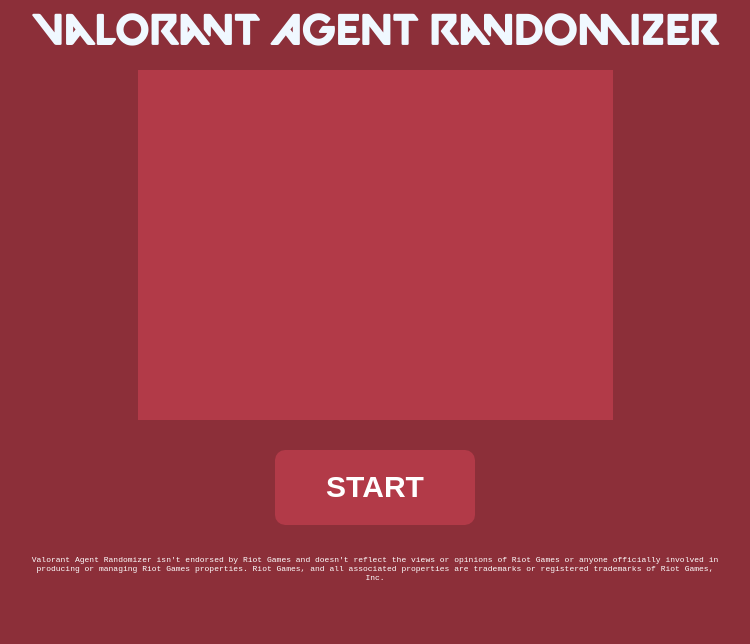
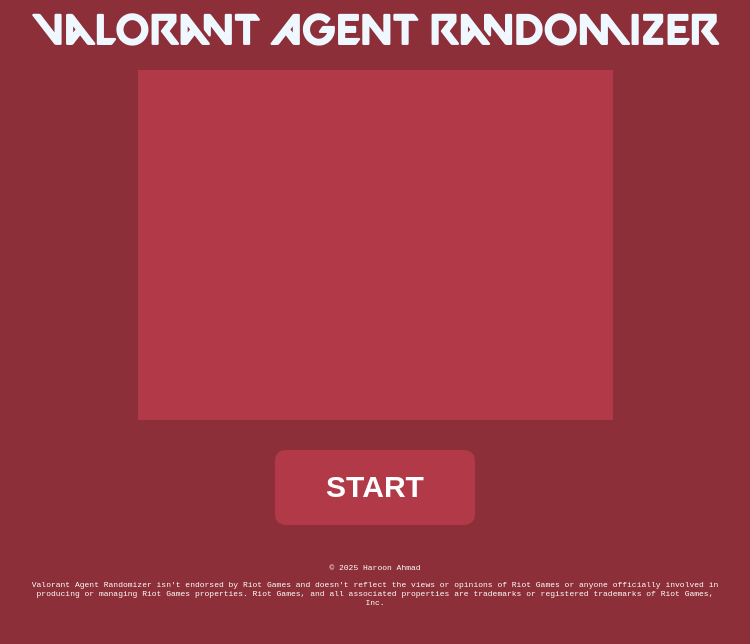
Before and after one commit to haroonstar2/Valorant-Agent-Randomizer, a website built with Vite: page index.html in a window 1280 px wide. Shown: the whole page, without its empty margins (265-1015 px from the left). Built offline with nearby package versions, Linux system fonts and the light colour scheme; no server answers.

Commit message:
Removed console.log() and Added copyright message

```diff
--- a/index.html
+++ b/index.html
@@ -20,9 +20,14 @@
 
       <button class="btn" id="start-btn" type="button">START</button>
 
-      <footer>Valorant Agent Randomizer isn't endorsed by Riot Games and doesn't reflect the views or opinions of Riot Games
-        or anyone officially involved in producing or managing Riot Games properties.
-        Riot Games, and all associated properties are trademarks or registered trademarks of Riot Games, Inc.</footer>
+      <footer>
+        <p id="copyright"></p>
+        <p>
+          Valorant Agent Randomizer isn't endorsed by Riot Games and doesn't reflect the views or opinions of Riot Games
+          or anyone officially involved in producing or managing Riot Games properties.
+          Riot Games, and all associated properties are trademarks or registered trademarks of Riot Games, Inc.
+        </p>
+      </footer>
 
     </section>
   </body>
--- a/src/main.js
+++ b/src/main.js
@@ -20,6 +20,8 @@
 const startBtn = document.getElementById("start-btn");
 const container = document.querySelector(".container");
 
+document.getElementById("copyright").innerHTML = `© ${new Date().getFullYear()} Haroon Ahmad`;
+
 let agentIndex = 0;
 const tick = new Audio("src/tick.mp3");
 const tock = new Audio("src/tock.mp3");
@@ -31,7 +33,6 @@
   const max = 3;
 
   let randomTime = Math.floor(Math.random() * (max - min + 1) + min);
-  console.log(randomTime);
 
   let intervalTime = 120;
 
```
